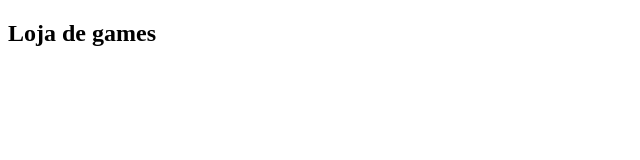
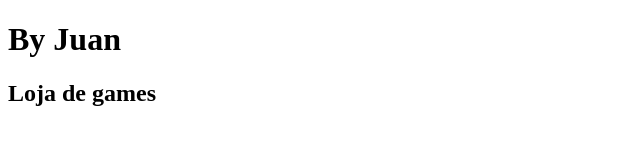
Before and after one commit to ifpi-picos/portfolio-JuanMitsrael-1, a plain HTML site: page index.html in a window 1280 px wide. Shown: the whole page, without its empty margins (0-640 px from the left). Drawn offline with Linux system fonts and the light colour scheme.

Commit message:
teste commit

```diff
--- a/index.html
+++ b/index.html
@@ -7,6 +7,7 @@
 </head>
 
 <body>
+    <h1>By Juan</h1>
     <h2>Loja de games</h2>
 </body>
 
```
